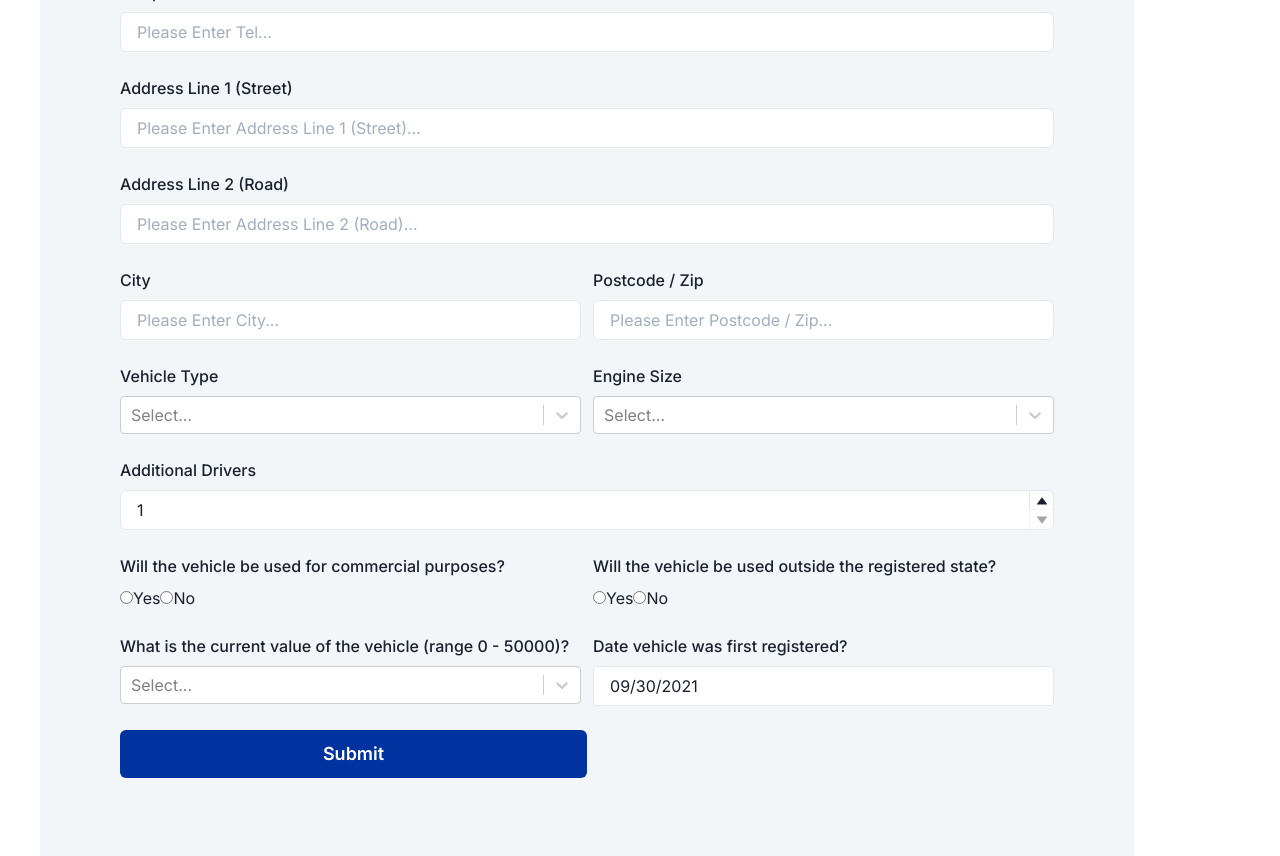
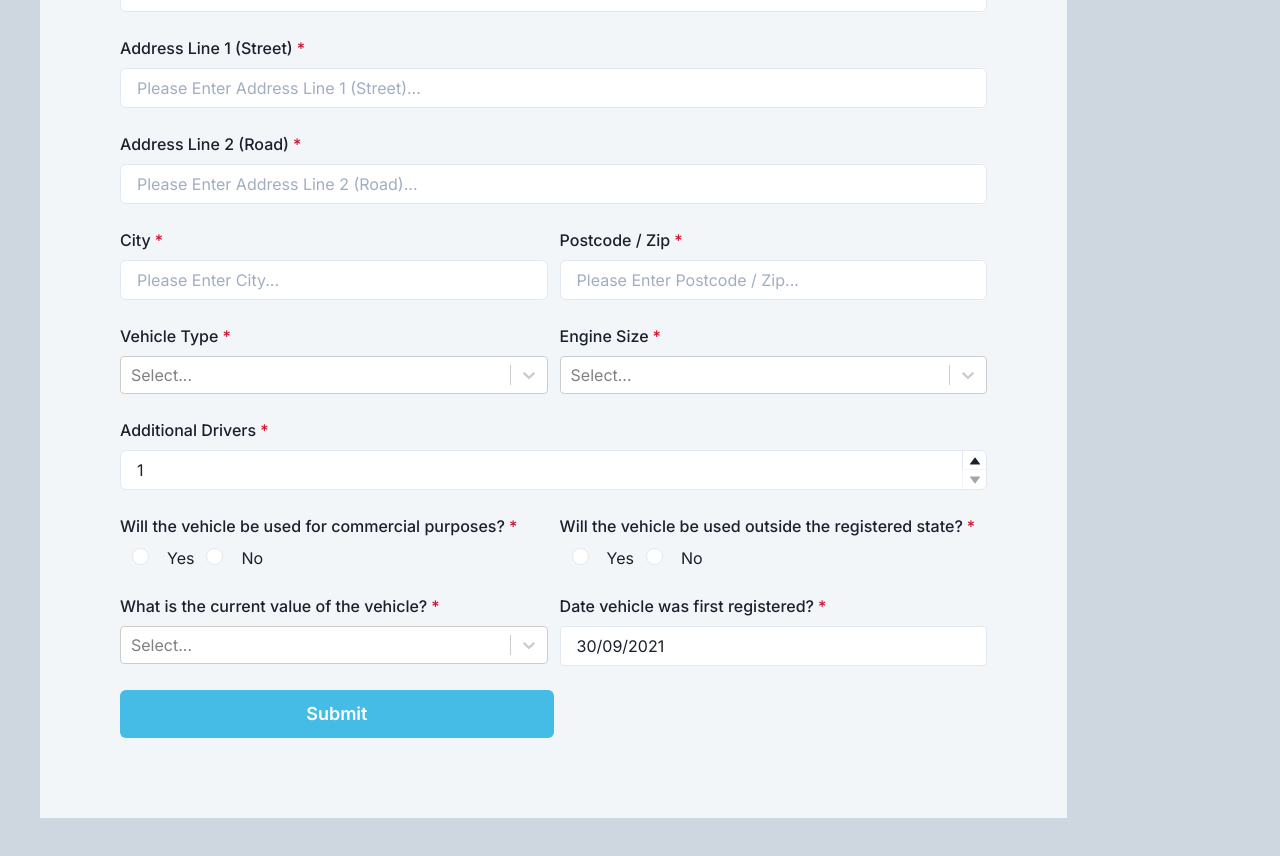
Before and after one commit to bhughes20/FullStackIndividual, a React (Create React App) app in the folder capstone/: page / in a window 1280 px wide. Shown: the part 440-1296 px from the top of the page. Built offline with nearby package versions, Linux system fonts and the light colour scheme.

Commit message:
Styling changes

```diff
--- a/capstone/src/components/Admin/Admin.js
+++ b/capstone/src/components/Admin/Admin.js
@@ -102,11 +102,12 @@ export default function Admin() {
   return (
     <Container maxWidth="container.xl" padding={0} centerContent>
       <Flex
-        h={{ base: "auto", md: "100vh" }}
-        py={[0, 10, 20]}
+        bgColor="grey.400"
+        h={{ base: "auto", md: "full" }}
+        py={[0, 10]}
         direction={{ base: "column-reverse", md: "row" }}
       >
-        <VStack w="full" h="full" p={10} spacing={10} alignItems="flex-start">
+        <VStack w="full" h="full" px={10} spacing={10} alignItems="flex-start">
           <VStack spacing={3} alignItems="flex-start">
             <Heading size="2xl">Admin</Heading>
           </VStack>
@@ -115,7 +116,7 @@ export default function Admin() {
             onSubmit={handleSubmitGetDetails(handleRegistrationGetDetails, handleErrorGetDetails)}
           >
             <SimpleGrid
-              padding={[0, 10, 20]}
+              padding={[0, 10]}
               bgColor="grey.200"
               columns={3}
               columnGap={3}
@@ -145,6 +146,7 @@ export default function Admin() {
                     }}
                     render={({ field: { value, onChange, onBlur } }) => (
                       <Input
+
                         value={value}
                         onChange={onChange}
                         onBlur={onBlur}
@@ -171,7 +173,7 @@ export default function Admin() {
             onSubmit={handleSubmitDeleteRecord(handleRegistrationDeleteRecord, handleErrorDeleteRecord)}
           >
             <SimpleGrid
-              padding={[0, 10, 20]}
+              padding={[0, 10]}
               bgColor="grey.200"
               columns={3}
               columnGap={3}
@@ -225,7 +227,7 @@ export default function Admin() {
 
           <form onSubmit={handleSubmitUpdateDriverTel(handleRegistrationUpdateDriverTel, handleErrorUpdateDriverTel)}>
             <SimpleGrid
-              padding={[0, 10, 20]}
+              padding={[0, 10]}
               bgColor="grey.200"
               columns={3}
               columnGap={3}
--- a/capstone/src/components/DriverDetails/DriverDetails.js
+++ b/capstone/src/components/DriverDetails/DriverDetails.js
@@ -1,5 +1,5 @@
-import React, {useState, useEffect} from 'react'
-import { useParams } from 'react-router-dom';
+import React, { useState, useEffect } from "react";
+import { useParams } from "react-router-dom";
 import axios from "axios";
 import {
   Container,
@@ -8,42 +8,53 @@ import {
   Heading,
   Divider,
   HStack,
-  Text
+  Text,
 } from "@chakra-ui/react";
 
 export default function DriverDetails() {
-
   const { id } = useParams();
   const [data, setData] = useState(null);
 
   useEffect(() => {
     const url = `https://615c67bcc298130017736174.mockapi.io/api/1/drivers/${id}`;
-    axios.get(url)
-      .then(response => setData(response.data))
-      .then(response => {console.log(response)})
-      .catch(
-        (err) => { console.log(err) }
-    );
+    axios
+      .get(url)
+      .then((response) => setData(response.data))
+      .then((response) => {
+        console.log(response);
+      })
+      .catch((err) => {
+        console.log(err);
+      });
   }, [id]);
-
 
   if (!data) return null;
 
   return (
     <Container maxWidth="container.xl" padding={0} centerContent>
       <Flex
-        h={{ base: "auto", md: "100vh" }}
-        py={[0, 10, 20]}
+        bgColor="grey.400"
+        h={{ base: "auto", md: "full" }}
+        py={[0, 5]}
         direction={{ base: "column-reverse", md: "row" }}
       >
-        <VStack p={10} spacing={10} alignItems="flex-start">
+        <VStack px={10} spacing={10} alignItems="flex-start" w="full">
           <VStack spacing={3} alignItems="flex-start">
-            <Heading as="h1" size="2xl">Driver Details for {data.firstName} {data.lastName}</Heading>
-            <Divider />
+            <Heading as="h1" size="xl">
+              Driver Details for {data.firstName} {data.lastName}
+            </Heading>
           </VStack>
 
-          <VStack spacing={1} alignItems="stretch" w="full">
-            <Heading as="h2">Personal Details</Heading>
+          <VStack
+            spacing={1}
+            p={3}
+            bgColor="grey.200"
+            alignItems="stretch"
+            w="full"
+          >
+            <Heading as="h2" size="lg" pb={3}>
+              Personal Details
+            </Heading>
             <HStack justifyContent="space-between">
               <Text>Prefix</Text>
               <Text>{data.prefix}</Text>
@@ -59,8 +70,16 @@ export default function DriverDetails() {
             <Divider />
           </VStack>
 
-          <VStack spacing={1} alignItems="stretch" w="full">
-            <Heading as="h2">Contact Details</Heading>
+          <VStack
+            spacing={1}
+            p={3}
+            bgColor="grey.200"
+            alignItems="stretch"
+            w="full"
+          >
+            <Heading as="h2" size="lg" pb={3}>
+              Contact Details
+            </Heading>
             <HStack justifyContent="space-between">
               <Text>Telephone Number</Text>
               <Text>{data.telephoneNumber}</Text>
@@ -84,8 +103,16 @@ export default function DriverDetails() {
             <Divider />
           </VStack>
 
-          <VStack spacing={1} alignItems="stretch" w="full">
-            <Heading as="h2">Vehicle Details</Heading>
+          <VStack
+            spacing={1}
+            p={3}
+            bgColor="grey.200"
+            alignItems="stretch"
+            w="full"
+          >
+            <Heading as="h2" size="lg" pb={3}>
+              Vehicle Details
+            </Heading>
             <HStack justifyContent="space-between">
               <Text>Vehicle Type</Text>
               <Text>{data.vehicleType}</Text>
@@ -103,7 +130,9 @@ export default function DriverDetails() {
               <Text>{data.commercialPurposes}</Text>
             </HStack>
             <HStack justifyContent="space-between">
-              <Text>Will the vehicle be used outside the registered state?</Text>
+              <Text>
+                Will the vehicle be used outside the registered state?
+              </Text>
               <Text>{data.outOfRegisteredState}</Text>
             </HStack>
             <HStack justifyContent="space-between">
@@ -112,11 +141,15 @@ export default function DriverDetails() {
             </HStack>
             <HStack justifyContent="space-between">
               <Text>Date Registered</Text>
-              <Text>{data.registrationDate}</Text>
+              <Text>
+                {new Intl.DateTimeFormat("en-GB").format(
+                  new Date(data.registrationDate)
+                )}
+              </Text>
             </HStack>
           </VStack>
         </VStack>
       </Flex>
     </Container>
-  )
+  );
 }
--- a/capstone/src/components/QuoteForm/QuoteForm.js
+++ b/capstone/src/components/QuoteForm/QuoteForm.js
@@ -21,11 +21,6 @@ import {
   NumberIncrementStepper,
   NumberDecrementStepper,
   useBreakpointValue,
-  Alert,
-  AlertIcon,
-  AlertTitle,
-  AlertDescription,
-  CloseButton
 } from "@chakra-ui/react";
 import axios from "axios";
 
@@ -132,8 +127,9 @@ export default function QuoteForm() {
   return (
     <Container maxWidth="container.xl" padding={0}>
       <Flex
-        h={{ base: "auto", md: "100vh" }}
-        py={[0, 10, 20]}
+        bgColor="grey.400"
+        h={{ base: "auto", md: "full" }}
+        py={[0, 10]}
         direction={{ base: "column-reverse", md: "row" }}
       >
         <VStack w="full" h="full" p={10} spacing={10} alignItems="flex-start">
@@ -152,7 +148,7 @@ export default function QuoteForm() {
               w="full"
             >
               <GridItem colSpan={colSpan1}>
-                <FormControl isInvalid={errors.prefix}>
+                <FormControl isRequired isInvalid={errors.prefix}>
                   <FormLabel htmlFor="prefix">Prefix</FormLabel>
                   <Controller
                     id="prefix"
@@ -179,7 +175,7 @@ export default function QuoteForm() {
                 </FormControl>
               </GridItem>
               <GridItem colSpan={colSpan1}>
-                <FormControl isInvalid={errors.firstName}>
+                <FormControl isRequired isInvalid={errors.firstName}>
                   <FormLabel htmlFor="firstName">First Name</FormLabel>
                   <Controller
                     id="firstName"
@@ -212,7 +208,7 @@ export default function QuoteForm() {
                 </FormControl>
               </GridItem>
               <GridItem colSpan={colSpan1}>
-                <FormControl isInvalid={errors.lastName}>
+                <FormControl isRequired isInvalid={errors.lastName}>
                   <FormLabel htmlFor="lastName">Last Name</FormLabel>
                   <Controller
                     id="lastName"
@@ -246,7 +242,7 @@ export default function QuoteForm() {
               </GridItem>
 
               <GridItem colSpan={6}>
-                <FormControl isInvalid={errors.telephoneNumber}>
+                <FormControl isRequired isInvalid={errors.telephoneNumber}>
                   <FormLabel htmlFor="telephoneNumber">
                     Telephone Number
                   </FormLabel>
@@ -286,7 +282,7 @@ export default function QuoteForm() {
                 </FormControl>
               </GridItem>
               <GridItem colSpan={6}>
-                <FormControl isInvalid={errors.addressLine1}>
+                <FormControl isRequired isInvalid={errors.addressLine1}>
                   <FormLabel htmlFor="addressLine1">
                     Address Line 1 (Street)
                   </FormLabel>
@@ -313,7 +309,7 @@ export default function QuoteForm() {
                 </FormControl>
               </GridItem>
               <GridItem colSpan={6}>
-                <FormControl isInvalid={errors.addressLine2}>
+                <FormControl isRequired isInvalid={errors.addressLine2}>
                   <FormLabel htmlFor="addressLine2">
                     Address Line 2 (Road)
                   </FormLabel>
@@ -340,7 +336,7 @@ export default function QuoteForm() {
                 </FormControl>
               </GridItem>
               <GridItem colSpan={colSpan2}>
-                <FormControl isInvalid={errors.city}>
+                <FormControl isRequired isInvalid={errors.city}>
                   <FormLabel htmlFor="city">City</FormLabel>
                   <Controller
                     id="city"
@@ -363,7 +359,7 @@ export default function QuoteForm() {
                 </FormControl>
               </GridItem>
               <GridItem colSpan={colSpan2}>
-                <FormControl isInvalid={errors.postcodeOrZip}>
+                <FormControl isRequired isInvalid={errors.postcodeOrZip}>
                   <FormLabel htmlFor="postcodeOrZip">Postcode / Zip</FormLabel>
                   <Controller
                     id="postcodeOrZip"
@@ -386,7 +382,7 @@ export default function QuoteForm() {
                 </FormControl>
               </GridItem>
               <GridItem colSpan={colSpan2}>
-                <FormControl className="light-theme" isInvalid={errors.vehicleType}>
+                <FormControl isRequired isInvalid={errors.vehicleType}>
                   <FormLabel htmlFor="vehicleType">Vehicle Type</FormLabel>
                   <Controller
                     className="select"
@@ -417,10 +413,10 @@ export default function QuoteForm() {
                 </FormControl>
               </GridItem>
               <GridItem colSpan={colSpan2}>
-                <FormControl className="light-theme" isInvalid={errors.engineSize}>
+                <FormControl isRequired isInvalid={errors.engineSize}>
                   <FormLabel htmlFor="engineSize">Engine Size</FormLabel>
                   <Controller
-                    className = "select"
+                    className="select"
                     id="engineSize"
                     name="engineSize"
                     control={control}
@@ -446,7 +442,7 @@ export default function QuoteForm() {
                 </FormControl>
               </GridItem>
               <GridItem colSpan={6}>
-                <FormControl isInvalid={errors.additionalDrivers}>
+                <FormControl isRequired isInvalid={errors.additionalDrivers}>
                   <FormLabel htmlFor="additionalDrivers">
                     Additional Drivers
                   </FormLabel>
@@ -478,11 +474,12 @@ export default function QuoteForm() {
                 </FormControl>
               </GridItem>
               <GridItem colSpan={colSpan2}>
-                <FormControl isInvalid={errors.commercialPurposes}>
+                <FormControl isRequired isInvalid={errors.commercialPurposes}>
                   <FormLabel htmlFor="commercialPurposes">
                     Will the vehicle be used for commercial purposes?
                   </FormLabel>
-                  <label htmlFor="commercialPurposes-yes">
+                  <div >
+                    <label className="radio-label" htmlFor="commercialPurposes-yes">
                       <input
                         {...register("commercialPurposes", {
                           required: "This is a required field",
@@ -491,9 +488,10 @@ export default function QuoteForm() {
                         value="Yes"
                         id="commercialPurposes-yes"
                       />
+                      <span className="checkmark"></span>
                       Yes
                     </label>
-                  <label htmlFor="commercialPurposes-no">
+                    <label className="radio-label" htmlFor="commercialPurposes-no">
                       <input
                         {...register("commercialPurposes", {
                           required: "This is a required field",
@@ -502,8 +500,10 @@ export default function QuoteForm() {
                         value="No"
                         id="commercialPurposes-no"
                       />
+                      <span className="checkmark"></span>
                       No
                     </label>
+                  </div>
                   <FormErrorMessage>
                     {errors.commercialPurposes &&
                       errors.commercialPurposes.message}
@@ -511,11 +511,12 @@ export default function QuoteForm() {
                 </FormControl>
               </GridItem>
               <GridItem colSpan={colSpan2}>
-                <FormControl isInvalid={errors.outOfRegisteredState}>
+                <FormControl isRequired isInvalid={errors.outOfRegisteredState}>
                   <FormLabel htmlFor="outOfRegisteredState">
                     Will the vehicle be used outside the registered state?
                   </FormLabel>
-                  <label htmlFor="outOfRegisteredState-yes">
+                  <div>
+                    <label className="radio-label" htmlFor="outOfRegisteredState-yes">
                       <input
                         {...register("outOfRegisteredState", {
                           required: "This is a required field",
@@ -524,9 +525,10 @@ export default function QuoteForm() {
                         value="Yes"
                         id="outOfRegisteredState-yes"
                       />
+                      <span className="checkmark"></span>
                       Yes
                     </label>
-                  <label htmlFor="outOfRegisteredState-no">
+                    <label className="radio-label" htmlFor="outOfRegisteredState-no">
                       <input
                         {...register("outOfRegisteredState", {
                           required: "This is a required field",
@@ -535,8 +537,10 @@ export default function QuoteForm() {
                         value="No"
                         id="outOfRegisteredState-no"
                       />
+                      <span className="checkmark"></span>
                       No
                     </label>
+                  </div>
                   <FormErrorMessage>
                     {errors.outOfRegisteredState &&
                       errors.outOfRegisteredState.message}
@@ -544,9 +548,9 @@ export default function QuoteForm() {
                 </FormControl>
               </GridItem>
               <GridItem colSpan={colSpan2}>
-                <FormControl className="light-theme" isInvalid={errors.currentValue}>
+                <FormControl isRequired isInvalid={errors.currentValue}>
                   <FormLabel htmlFor="currentValue">
-                    What is the current value of the vehicle (range 0 - 50000)?
+                    What is the current value of the vehicle?
                   </FormLabel>
                   <Controller
                     className="select"
@@ -568,7 +572,6 @@ export default function QuoteForm() {
                         onChange={(val) => onChange(val.value)}
                         onBlur={(val) => onBlur(val)}
                         inputRef={ref}
-
                       />
                     )}
                   />
@@ -578,7 +581,11 @@ export default function QuoteForm() {
                 </FormControl>
               </GridItem>
               <GridItem colSpan={colSpan2}>
-                <FormControl className="light-theme" isInvalid={errors.registrationDate}>
+                <FormControl
+                  className="light-theme"
+                  isRequired
+                  isInvalid={errors.registrationDate}
+                >
                   <FormLabel htmlFor="registrationDate">
                     Date vehicle was first registered?
                   </FormLabel>
@@ -591,6 +598,7 @@ export default function QuoteForm() {
                     defaultValue={new Date()}
                     render={({ field: { onChange, onBlur, value } }) => (
                       <DatePicker
+                        dateFormat="dd/MM/yyyy"
                         selected={value}
                         onChange={onChange}
                         onBlur={onBlur}
--- a/capstone/src/theme/Theme.js
+++ b/capstone/src/theme/Theme.js
@@ -60,7 +60,7 @@ const theme = extendTheme({
     }
 },
 withDefaultColorScheme({
-    colorScheme: "blue",
+    colorScheme: "lightblue",
     components: ["Button"]
 }),
 withDefaultVariant({
--- a/capstone/src/theme/styles.css
+++ b/capstone/src/theme/styles.css
@@ -1,15 +1,65 @@
 @import url("https://fonts.googleapis.com/css2?family=Inter:wght@400;500;600&family=Montserrat:wght@700;800");
 
-.input {
-  display: block;
-  box-sizing: border-box;
-  width: 100%;
-  border-radius: 4px;
-  border: 1px solid white;
-  padding: 10px 15px;
-  margin-bottom: 10px;
-  font-size: 14px;
-}
+.radio-label {
+    display: inline;
+    position: relative;
+    padding-left: 35px;
+    margin-left: 12px;
+    cursor: pointer;
+    font-size: 16px;
+    -webkit-user-select: none;
+    -moz-user-select: none;
+    -ms-user-select: none;
+    user-select: none;
+  }
+
+  .radio-label input {
+    position: absolute;
+    opacity: 0;
+    cursor: pointer;
+    height: 0;
+    width: 0;
+  }
+
+  .checkmark {
+    position: absolute;
+    top: 0;
+    left: 0;
+    height: 17px;
+    width: 17px;
+    background-color: #fff;
+    border-radius: 50%;
+    border-style: solid;
+    border-color: rgb(226, 232, 240);
+    border-width: 1px;
+  }
+
+  .radio-label:hover input ~ .checkmark {
+    background-color: #94a1b0;
+  }
+
+  .radio-label input:checked ~ .checkmark {
+    background-color: #45bce5;
+  }
+
+  .checkmark:after {
+    content: "";
+    position: absolute;
+    display: none;
+  }
+
+  .radio-label input:checked ~ .checkmark:after {
+    display: block;
+  }
+
+  .radio-label .checkmark:after {
+    top: 5px;
+    left: 5px;
+    width: 5px;
+    height: 5px;
+    border-radius: 50%;
+    background: white;
+  }
 
 .light-theme {
   --light-gray: var(--chakra-colors-gray-200);
@@ -33,11 +83,11 @@
 }
 
 .react-datepicker-wrapper,
-.react-datepicker__input-container, .select {
+.react-datepicker__input-container, .react-select-container {
   display: block;
 }
 
-.react-datepicker__input-container, .select {
+.react-datepicker__input-container, .react-select-container {
   font-size: 1rem;
   padding-left: 1rem;
   padding-right: 1rem;
@@ -47,14 +97,14 @@
   border-color: var(--light-gray);
   background-color: var(--chakra-colors-white);
 }
-.react-datapicker__input-text, .select {
+.react-datapicker__input-text, .react-select-container {
   background-color: var(--chakra-colors-white);
 }
 
-.react-datepicker__input-container:hover, .select:hover {
+.react-datepicker__input-container:hover, .react-select-container:hover {
   border-color: var(--gray);
 }
-.react-datepicker__input-container:focus-within, .select:focus-within {
+.react-datepicker__input-container:focus-within, .react-select-container:focus-within {
   z-index: 1;
   border-color: var(--blue600);
   box-shadow: 0 0 0 1px var(--blue600);
@@ -114,24 +164,6 @@
   padding: 0.4rem;
 }
 
-.react-datepicker__time-container
-  .react-datepicker__time
-  .react-datepicker__time-box
-  ul.react-datepicker__time-list
-  li.react-datepicker__time-list-item {
-  margin: 0 1px 0 0;
-  height: auto;
-  padding: 7px 10px;
-}
-
-.react-datepicker__time-container
-  .react-datepicker__time
-  .react-datepicker__time-box
-  ul.react-datepicker__time-list
-  li.react-datepicker__time-list-item:hover {
-  background: var(--blue200);
-}
-
 .react-datepicker__day {
   color: var(--text);
 }
```
Lines whose indentation alone changed are shown as unchanged.
